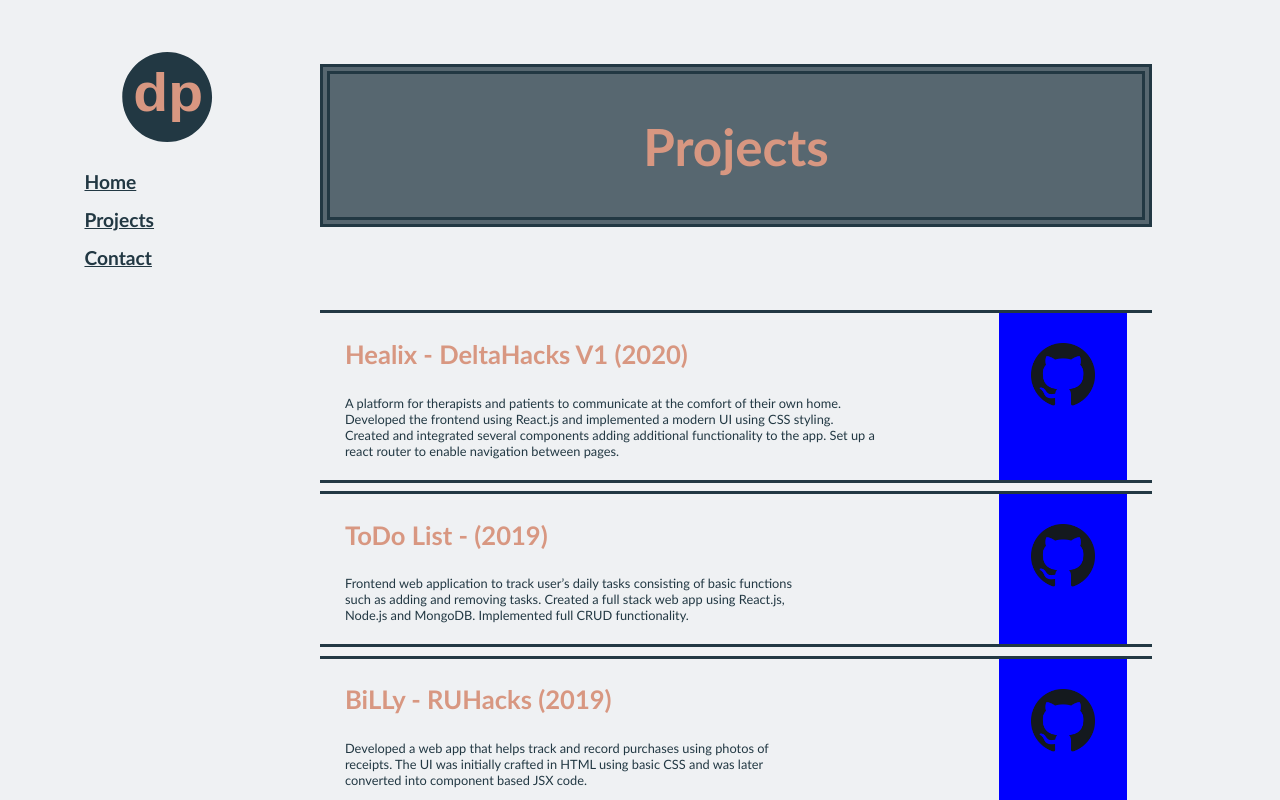
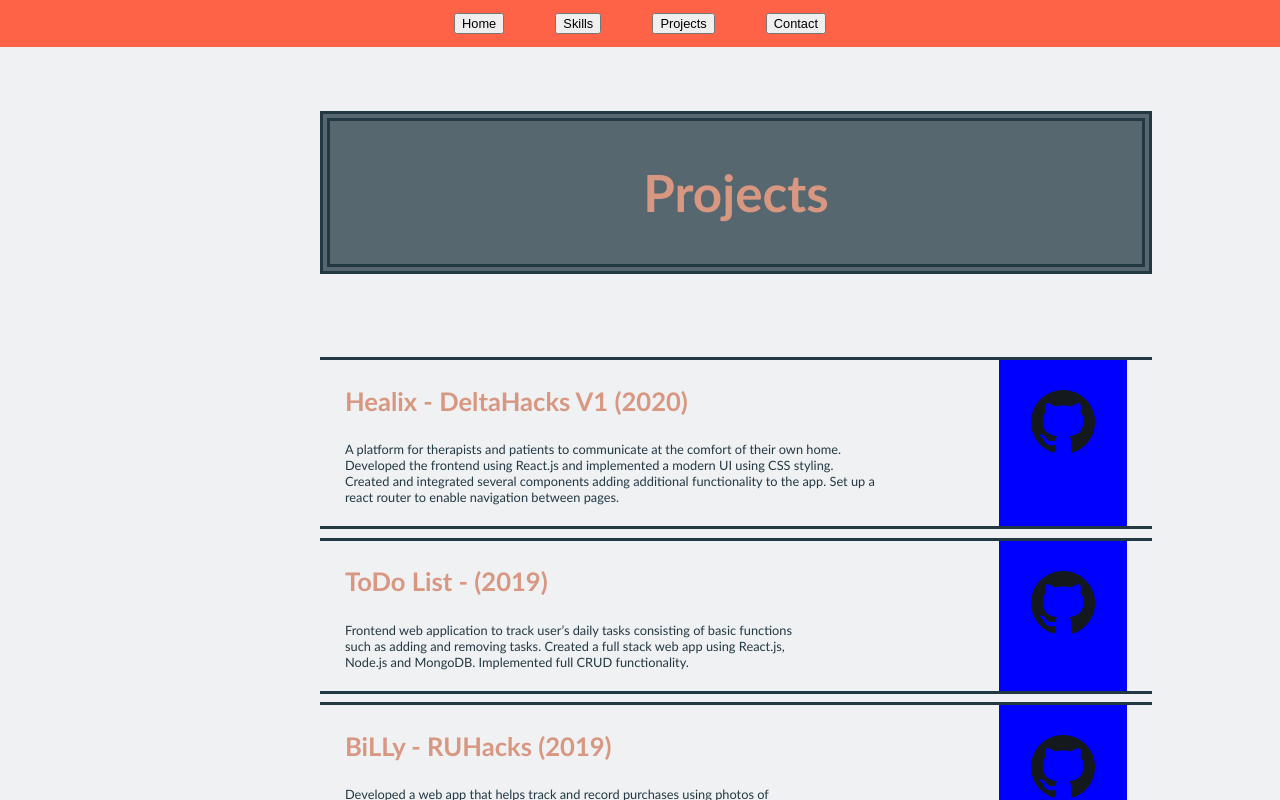
Before and after one commit to dwipatel/PersonalWebsite, a React (Create React App) app in the folder website/: page /projects in a window 1280 px wide. Shown: the top 800 px of the page. Built offline with nearby package versions, Linux system fonts and the light colour scheme.

Commit message:
Navbar rework

```diff
--- a/website/src/components/navbar.component.js
+++ b/website/src/components/navbar.component.js
@@ -9,12 +9,12 @@ export default class NavBar extends Component {
 
     render() {
         return (
-            <div className="nav">
+            <div className="nav-container">
 
-                    <img className="logo" src={Logo} alt="Site Logo" />
-                    <Link to="/" className="nav-item">Home</Link>
-                    <Link to="/projects" className="nav-item">Projects</Link>
-                    <Link to="/contact" className="nav-item">Contact</Link>
+                <button className="nav-item">Home</button>
+                <button className="nav-item">Skills</button>
+                <button className="nav-item">Projects</button>
+                <button className="nav-item">Contact</button>
 
             </div>
         )
--- a/website/src/styles/navAndDropdown.css
+++ b/website/src/styles/navAndDropdown.css
@@ -1,157 +1,22 @@
-.nav {
+.nav-container {
     display: flex;
-    flex-flow: row wrap;
-    justify-content: flex-start;
-    margin: 0;
-    padding: 0 0 0 5%;
-    width: 20%;
-    left: 0;
-    position: absolute;
-    z-index: 200;
-    border-width: medium;
-    border-color: #223843;
+    flex-wrap: wrap;
+    justify-content: center;
+    background-color: tomato;
+    padding: 1% 0;
 
 }
 
 .nav-item {
-    display: flex;
-    background-color: #EFF1F3;
-    padding: 3%;
-    color: #223843;
-    font-weight: bold;
-    font-size: 1.5vw;
-    width: 80%;
-    margin-left: 5%;
-    outline: transparent;
-    border: transparent;
-    font-family: 'Trebuchet MS', 'Lucida Sans Unicode', 'Lucida Grande', 'Lucida Sans', Arial, sans-serif;
+    font-size: 1vw;
+    margin: 0 2%;
 }
 
-.nav-item2 {
-    display: flex;
-    background-color: #EFF1F3;
-    padding: 5px 5px 5px 30px;
-    color: #223843;
-    font-weight: bold;
-    font-size: 100%;
-    width: 100%;
-    margin-left: 5%;
-    text-align: center;
-    outline: transparent;
-    border: transparent;
-    font-family: 'Trebuchet MS', 'Lucida Sans Unicode', 'Lucida Grande', 'Lucida Sans', Arial, sans-serif;
-}
+@media only screen and (max-width: 600px) {
 
-.logo {
-    width: 70%;
-    display: inline-flex;
-    padding-top: 15%;
-    padding-left: 5%;
+    .nav-item {
+        width: 100%;
+        margin: 0.5% 1%;
+    }
 
-}
-
-.nav-item span {
-    cursor: pointer;
-    display: inline-block;
-    position: relative;
-    transition: 0.5s;
-}
-
-.nav-item span:after {
-    content: '\00BB';
-    position: absolute;
-    opacity: 0;
-    top: 0;
-    right: -20px;
-    transition: 0.5s;
-}
-
-.nav-item:hover span {
-    padding-right: 10%;
-}
-
-.nav-item:hover {
-
-    background-color: #223843;
-    color: #D89781;
-}
-
-.nav-item2:hover {
-    background-color: #EAEAED;
-}
-
-.nav-item:hover span:after {
-    opacity: 1;
-    right: 0;
-}
-
-/* .nav-item {
-    cursor: pointer;
-    font-family: Arial, Helvetica, sans-serif;
-    font-size: 150%;
-    margin-left: 0;
-    width: 100%;
-    text-align: left;
-    padding-bottom: 6%;
-    padding-top: 6%;
-    background-color: red;
-    outline: none;
-    border: transparent;
-    flex-shrink: 1;
-}
-
-.nav-item2 {
-    cursor: pointer;
-    width: 100%;
-    font-size: 100%;
-    padding: 5% 0 5% 0;
-    background-color: transparent;
-    outline: none;
-    border: transparent;
-}
-
-.nav-item span {
-    cursor: pointer;
-    display: inline-block;
-    position: relative;
-    transition: 0.5s;
-}
-
-.nav-item span:after {
-    content: '\00BB';
-    position: absolute;
-    opacity: 0;
-    top: 0;
-    right: -20px;
-    transition: 0.5s;
-}
-
-.nav-item:hover span {
-    padding-right: 10%;
-}
-
-.nav-item:hover {
-    background-color: #EAEAED;
-}
-
-.nav-item2:hover {
-    background-color: #EAEAED;
-}
-
-.nav-item:hover span:after {
-    opacity: 1;
-    right: 0;
-}
-
-.nav {
-
-    margin-left: 0%;
-    height: 100%;
-    margin-right: 75%;
-    padding-top: 15%;
-    padding-right: 5%;
-    padding-left: 5%;
-    display: flex;
-    justify-content: flex-start;
-
-} */
+  }
```
